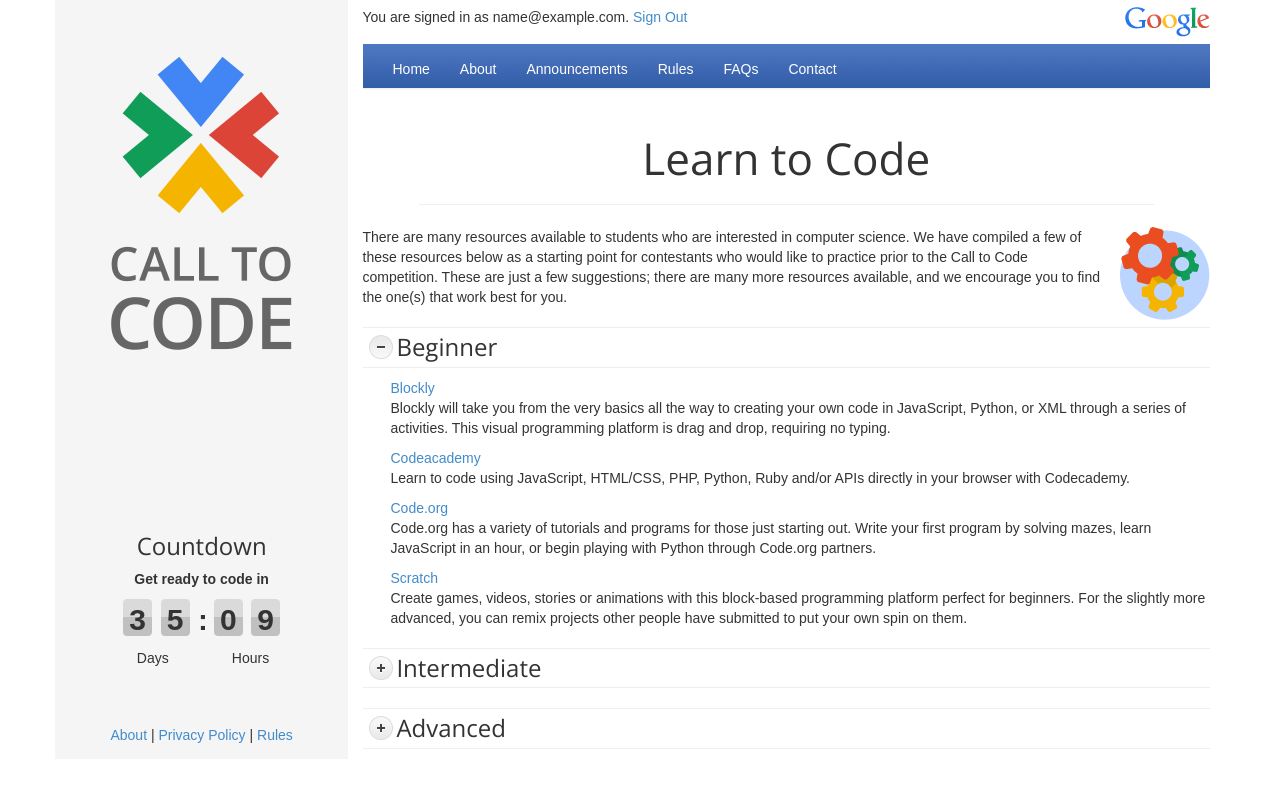
After one commit to egrimm/starter, a Python web app: template templates/resources.html in a window 1280 px wide. The commit adds this page. Run offline with Jinja, Linux system fonts and the light colour scheme; the template is opened without the code that fills it: most values are stand-ins (such as "Sample title", 1, 10 or a date in 2020); some libraries are stand-ins or nearby versions.

Commit message:
additional creative
some creative additionals

```diff
--- a/models.py
+++ b/models.py
@@ -20,3 +20,5 @@ class Student(Person):
     school_cycle = ndb.StringProperty()
     parental_consent_received = ndb.BooleanProperty(default=False)
     parental_consent_confirmed = ndb.BooleanProperty(default=False)
+    invitation_email_sent = ndb.DateTimeProperty()
+    competition_email_sent = ndb.DateTimeProperty()
--- a/static/css/style.css
+++ b/static/css/style.css
@@ -15,3 +15,7 @@ ul.navbar-nav li a{color:#ffffff !important;}
 #countdown-timer{font-size:30px;font-weight:600;}
 #countdown-timer div{background:transparent url('/static/images/background-countdown.png') 0 0 no-repeat;width:29px;height:37px;overflow:hidden;font-size:inherit;font-weight:inherit;display:inline-block;}
 #countdown-timer span{font-size:inherit;line-height:0;}
+#collapseBeginner, #collapseIntermediate, #collapseAdvanced{padding-left:2em;}
+h3.accordion-title{border-top:1px solid #eeeeee;border-bottom:1px solid #eeeeee;padding:.25em;}
+h3.accordion-title img{vertical-align:text-bottom;}
+h3.accordion-title a{text-decoration:none;}
--- a/templates/base.html
+++ b/templates/base.html
@@ -30,9 +30,10 @@
 						<img src="/static/images/logo-call-to-code.png" style="margin-top:4em;max-width:100%;">
 
 						<div style="position:absolute;bottom:1em;text-align:center;width:90%;">
-							<h3>Countdown</h3>
-							<p>Get ready to code in</p>
 							<div id="countdown-timer">
+								<h3>Countdown</h3>
+								<p>Get ready to code in</p>
+
 								<div class="day1">3</div>
 								<div class="day2">5</div>
 								<div style="background-image:none;width:.25em;">:</div>
@@ -46,7 +47,7 @@
 
 							<div class="row">
 								<div class="col-sm-11 col-sm-offset-1 text-center" style="padding:1em 0;">
-									<div class="g-plusone"></div>
+									<div class="g-plusone" style="min-height:29px;"></div>
 								</div>
 							</div>
 							<a href="/about">About</a> | <a href="/privacy-policy">Privacy Policy</a> | <a href="/rules">Rules</a><br>
@@ -57,12 +58,14 @@
 				<div class="col-sm-9" id="main-content">
                     {% block menu %}
                         <div class="row" style="padding:.5em 0;">
-                            <div class="col-sm-4">
+                            <div class="col-sm-8">
                                 {% if user == None %}
                                     <a href="{{ login_url }}">Sign in</a> or <a href="{{ login_url }}">Register</a>
+								{% else %}
+									You are signed in as {{ email }}. <a href="/logout">Sign Out</a>
                                 {% endif %}
                             </div>
-                            <div class="col-sm-4 col-sm-offset-4">
+                            <div class="col-sm-4">
                                 <a href="http://www.google.com" target="_blank"><img src="/static/images/logo-google.png" class="pull-right"></a>
                             </div>
                         </div>
@@ -79,7 +82,7 @@
                                 <ul class="nav navbar-nav">
                                     <li><a href="/">Home</a></li>
                                     <li><a href="/about">About</a></li>
-                                    <li><a href="/events">Events</a></li>
+                                    <li><a href="/announcements">Announcements</a></li>
                                     <li><a href="/rules">Rules</a></li>
                                     <li><a href="/faqs">FAQs</a></li>
                                     <li><a href="/contact">Contact</a></li>
--- a/templates/home.html
+++ b/templates/home.html
@@ -82,7 +82,7 @@
                 <h2 class="media-heading">Call to Students</h2>
                 <p>Get ready to win! Start practicing now through the great resources available on our Resources page. </p>
 				<p class="small">Want to register without a teacher? <a href="">Here's how</a>.</p>
-                <a href="/learn-to-code"><img src="/static/images/button-learn-to-code.png" alt="Learn to code"></a>
+                <a href="/resources"><img src="/static/images/button-learn-to-code.png" alt="Learn to code"></a>
             </div>
         </div>
     </div>
--- a/templates/register-success.html
+++ b/templates/register-success.html
@@ -35,6 +35,6 @@
 <hr style="margin:2em 0;">
 
 <h2 class="light">Want to know more?</h2>
-<p>For complete information on Call to Code, please look over the Rules [link] and Events [link] pages. If you have questions, look over our Frequently Asked Questions [link] to learn more.</p>
+<p>For complete information on Call to Code, please look over the <a href="/rules">Rules</a> and <a href="/events">Events</a> pages. If you have questions, look over our <a href="/faqs">Frequently Asked Questions</a> to learn more.
 
 {% endblock content %}
--- /dev/null
+++ b/templates/resources.html
@@ -0,0 +1,78 @@
+{% extends "base.html" %}
+{% block content %}
+
+<div class="page-header">
+	<h1>Learn to Code</h1>
+</div>
+
+<p>
+<img src="/static/images/icon-call-to-students.png" align="right" style="margin-left:1em;">
+There are many resources available to students who are interested in computer science. We have compiled a few of these resources below as a starting point for contestants who would like to practice prior to the Call to Code competition. These are just a few suggestions; there are many more resources available, and we encourage you to find the one(s) that work best for you. </p>
+
+<div id="accordion">
+
+	<h3 class="light accordion-title">
+		<a data-toggle="collapse" data-parent="accordion" href="#collapseBeginner" class="btn-collapse">
+			<img src="/static/images/button-less.png">
+		</a>
+		Beginner
+	</h3>
+	<div id="collapseBeginner" class="collapse in">
+		<p><a href="">Blockly</a><br>
+		Blockly will take you from the very basics all the way to creating your own code in JavaScript, Python, or XML through a series of activities. This visual programming platform is drag and drop, requiring no typing.</p>
+
+		<p><a href="">Codeacademy</a><br>
+		Learn to code using JavaScript, HTML/CSS, PHP, Python, Ruby and/or APIs directly in your browser with Codecademy.</p>
+
+		<p><a href="">Code.org</a><br>
+		Code.org has a variety of tutorials and programs for those just starting out. Write your first program by solving mazes, learn JavaScript in an hour, or begin playing with Python through Code.org partners.</p>
+
+		<p><a href="">Scratch</a><br>
+		Create games, videos, stories or animations with this block-based programming platform perfect for beginners. For the slightly more advanced, you can remix projects other people have submitted to put your own spin on them. </p>
+	</div>
+
+	<h3 class="light accordion-title">
+		<a data-toggle="collapse" data-parent="accordion" href="#collapseIntermediate">
+			<img src="/static/images/button-more.png">
+		</a>
+		Intermediate
+	</h3>
+	<div id="collapseIntermediate" class="collapse">
+		<p><a href="">App Inventor</a><br>
+		Create your own working mobile app on your Android device (or use the online emulator if you don’t have an Android device) with App Inventor. </p>
+
+		<p><a href="">MaKeyMakey</a><br>
+		Get creative with this invention kit that allows you to make any conductive material into a key that controls programs on your computer--try bananas, modeling clay, or even yourself. MaKey MaKey works great with Scratch programs. </p>
+
+		<p><a href="">Udacity</a><br>
+		Build your own search engine or try your hand at problem solving with Java in one of these comprehensive online courses. </p>
+	</div>
+
+	<h3 class="light accordion-title">
+		<a data-toggle="collapse" data-parent="accordion" href="#collapseAdvanced">
+			<img src="/static/images/button-more.png">
+		</a>
+		Advanced
+	</h3>
+	<div id="collapseAdvanced" class="collapse">
+		<p><a href="">Project Euler</a><br>
+		Solve a series of challenging mathematical and computer programming problems on the Project Euler website and get ready to solve problems for Call to Code.
+
+		<p><a href="">Raspberry Pi</a><br>
+		With this inexpensive and programmable mini-computer, you can learn to program just about anything. Raspberry Pi takes a little more set-up and dedication in order to get the hang of it, making it perfect for advanced students.
+	</div>
+
+</div>
+
+<script>
+	$(function(){
+		$(document).on('click', '.btn-collapse', function(){
+			$(this).find('img').attr('src', $(this).find('img').attr('src').split('-less').join('-more'));
+		},
+		function () {
+			$(this).find('img').attr('src', $(this).find('img').attr('src').split('-more').join('-less'));
+		});
+	});
+</script>
+
+{% endblock content %}
--- a/templates/student-activation.html
+++ b/templates/student-activation.html
@@ -4,7 +4,7 @@
 
 <div class="page-header">
     <h1>Great to have you on board</h1>
-    <p style="padding:0 6em 2em 6em;">Before you can proceed, you need to read and agree to the terms of service. This will allow you access to the Call to Code webseite to take part in the competition.</p>
+    <p style="padding:0 6em 2em 6em;">Before you can proceed, you need to read and agree to the terms of service. This will allow you access to the Call to Code website to take part in the competition.</p>
 </div>
 
 <form method="post" name="student-activation" id="student-activation" class="form-horizontal">
@@ -44,7 +44,7 @@ Nullam consectetur a libero eget sagittis. Donec id nulla vitae lacus cursus rho
 <hr>
 
 <h2 class="light">What happens next?</h2>
-<p>We will send you an email prior to the start of the competition on 31 March, 2014 with instructions. For complete information on Call to Code, please look over the Rules [link] and Events [link] pages. If you have questions, look over our Frequently Asked Questions [link] to learn more.</p>
-<p><strong>Can't wait to get started?</strong> Explore some of our resources [link] and hone your coding skills in preparation for the competition.</p>
+<p>We will send you an email prior to the start of the competition on 31 March, 2014 with instructions. For complete information on Call to Code, please look over the <a href="/rules">Rules</a> and <a href="/events">Events</a> pages. If you have questions, look over our <a href="/faqs">Frequently Asked Questions</a> to learn more.</p>
+<p><strong>Can't wait to get started?</strong> Explore some of our <a href="/learn-to-code">resources</a> and hone your coding skills in preparation for the competition.</p>
 
 {% endblock content %}
```
Also changed, not shown: handlers.py (+52 -6 lines), routes.py (+10 -6 lines), templates/about.html (+18 -4 lines), templates/announcements.html (added, +14 -0 lines), templates/faqs.html (+7 -7 lines), templates/learn-to-code.html (deleted, +0 -54 lines), static/images/button-less.png (added), static/images/button-more.png (added), static/images/icon-consent-form.png (added), static/images/icon-ranking.png (added).
